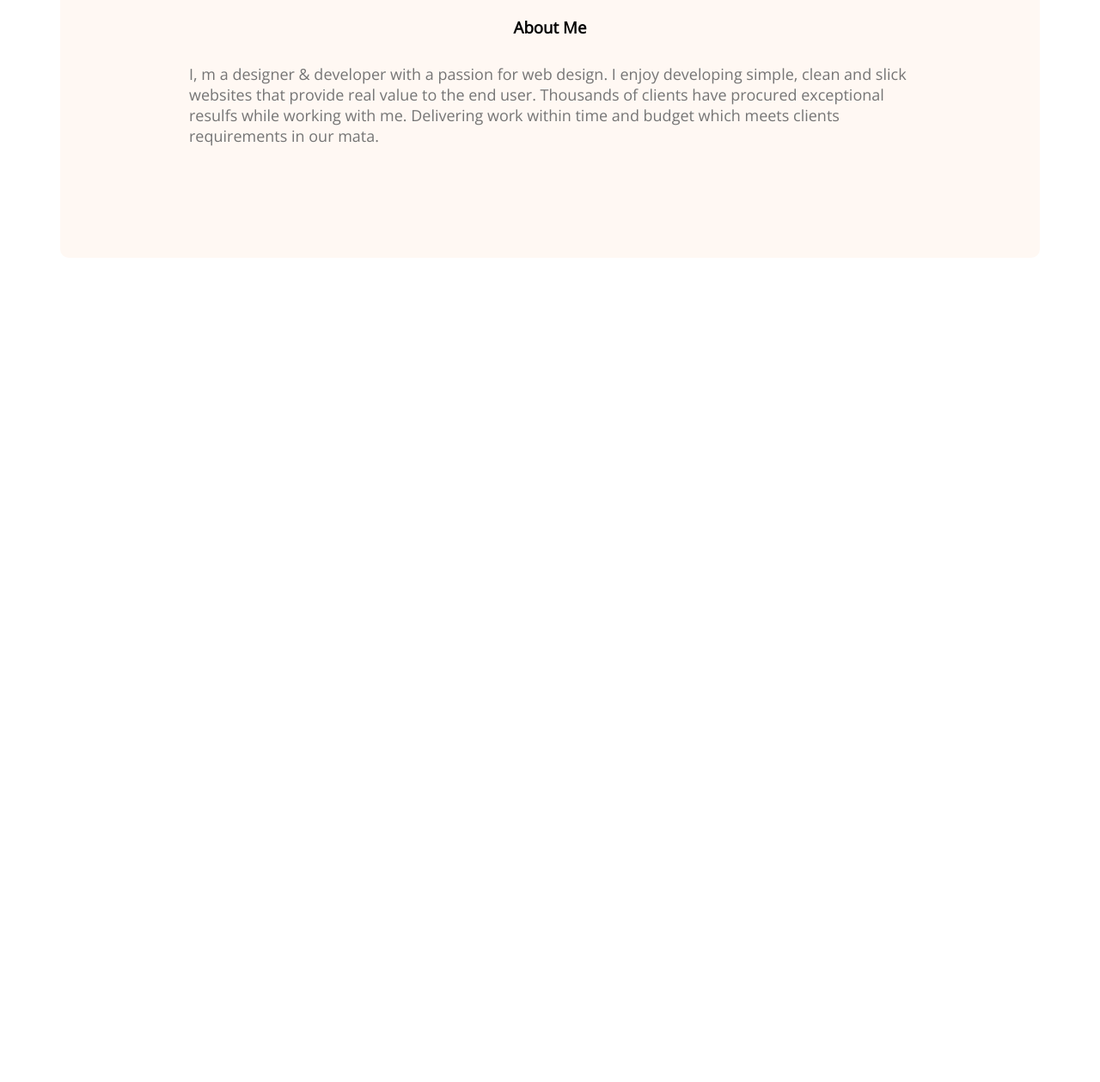
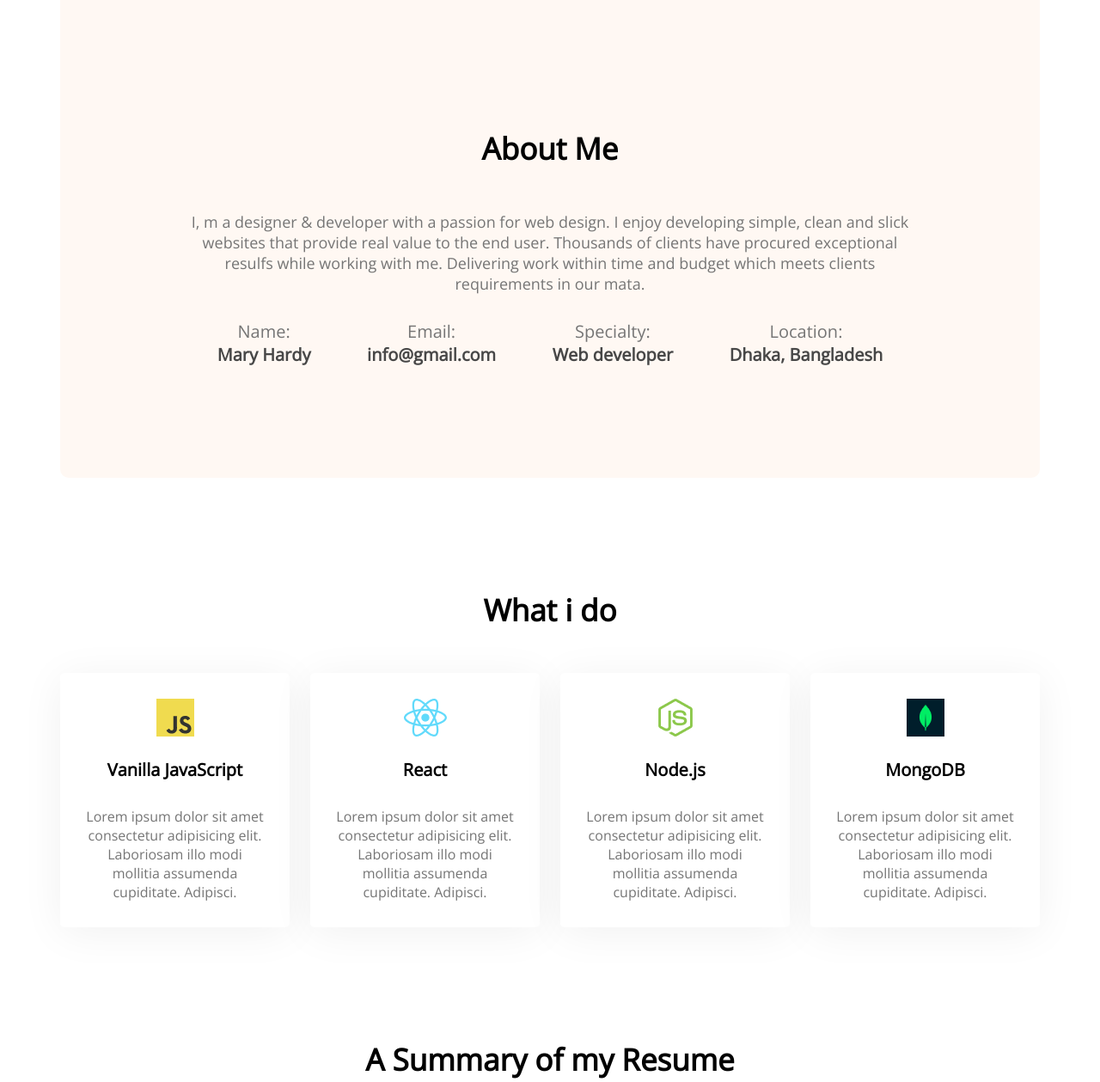
Before and after one commit to Sanzanaimaam/developer-portfolio, a plain HTML site: page index.html in a window 1280 px wide. Shown: the part 1021-2280 px from the top of the page at 86% size. Before the commit the page ends 1321 px from the top, so only its background shows below. Drawn offline with nearby package versions, Linux system fonts and the light colour scheme.

Commit message:
added main section

```diff
--- a/index.html
+++ b/index.html
@@ -40,6 +40,60 @@
                 user. Thousands of clients have procured exceptional resulfs while working with me.
                 Delivering work within time and budget which meets clients requirements in our mata.
             </p>
+            <div class="about-info-container">
+                <div class="about-info">
+                    <p class="info-title">Name:</p>
+                    <p class="info-description">Mary Hardy</p>
+                </div>
+                <div class="about-info">
+                    <p class="info-title">Email:</p>
+                    <p class="info-description">info@gmail.com</p>
+                </div>
+                <div class="about-info">
+                    <p class="info-title">Specialty:</p>
+                    <p class="info-description">Web developer</p>
+                </div>
+                <div class="about-info">
+                    <p class="info-title">Location:</p>
+                    <p class="info-description">Dhaka, Bangladesh</p>
+                </div>
+            </div>
+        </section>
+        <!--what i do section-->
+        <section class="what-i-do">
+            <h3 class="section-title">What i do</h3>
+            <div class="skill-container">
+                <div class="skill">
+                    <img src="images/icons/js.png" alt="">
+                    <p class="skill-title">Vanilla JavaScript</p>
+                    <p class="skill-description">Lorem ipsum dolor sit amet consectetur adipisicing
+                       elit. Laboriosam illo modi mollitia assumenda cupiditate. Adipisci.</p>
+                </div>
+                <div class="skill">
+                    <img src="images/icons/react.png" alt="">
+                    <p class="skill-title">React</p>
+                    <p class="skill-description">Lorem ipsum dolor sit amet consectetur adipisicing
+                        elit. Laboriosam illo modi mollitia assumenda cupiditate. Adipisci.</p>
+                </div>
+                <div class="skill">
+                    <img src="images/icons/nodejs.png" alt="">
+                    <p class="skill-title">Node.js</p>
+                    <p class="skill-description">Lorem ipsum dolor sit amet consectetur adipisicing
+                        elit. Laboriosam illo modi mollitia assumenda cupiditate. Adipisci.</p>
+                </div>
+                <div class="skill">
+                    <img src="images/icons/mongo.png" alt="">
+                    <p class="skill-title">MongoDB</p>
+                    <p class="skill-description">Lorem ipsum dolor sit amet consectetur adipisicing
+                        elit. Laboriosam illo modi mollitia assumenda cupiditate. Adipisci.</p>
+                </div>
+            </div>
+        </section>
+        <section class="resume">
+            <h3 class="section-title">A Summary of my Resume</h3>
+            <div class="resume-content">
+                <div></div>
+            </div>
         </section>
     </main>
     <footer></footer>
--- a/styles/portfolio.css
+++ b/styles/portfolio.css
@@ -68,6 +68,9 @@ main{
      width: 1140px;
      margin: 0 auto;
 }
+section{
+    text-align: center;
+}
 
 /*about section title*/
 .about{
@@ -75,13 +78,60 @@ main{
     background: #FFF8F3;
     border-radius: 10px;
     padding:130px 150px;
+    text-align: center;
 }
 .section-title{
     text-align: center;
-    margin-bottom: 30px;
+    font-weight: 700;
+    font-size: 35px;
+    margin-bottom: 50px;
+    margin-top: 130px;
 }
 .section-description{
     color: #757575;
     font-size: 18px;
+    margin-bottom:30px;
+
+}
+.about-info-container{
+    display: flex; /* flex thake parents e*/
+    justify-content: space-around; /*flex gulo ke size e anar jonno google e "flex cheatsheet likhe
+                                         search dbo "*/
+}
+.info-title{
+    font-weight: 400;
+    font-size: 20px;
     color: #757575;
 }
+.info-description{
+    font-weight: 700;
+    font-size: 20px;
+    color: #474747;
+}
+/* what i do */
+.what-i-do{
+    margin-top: 130px;
+
+}
+.skill-container{
+    display: flex;
+    gap: 24px;
+}
+.skill-title{
+    font-weight: 700;
+    font-size: 20px;
+    margin-top: 20px;
+    margin-bottom: 30px;
+}
+.skill-description{
+    font-weight: 400;
+    font-size: 16px;
+    color: #757575;
+
+}
+.skill{
+    background: #FFFFFF;
+    box-shadow: 0px 6px 50px rgba(0, 0, 0, 0.06);
+    border-radius: 5px;
+    padding: 30px;
+}
```
